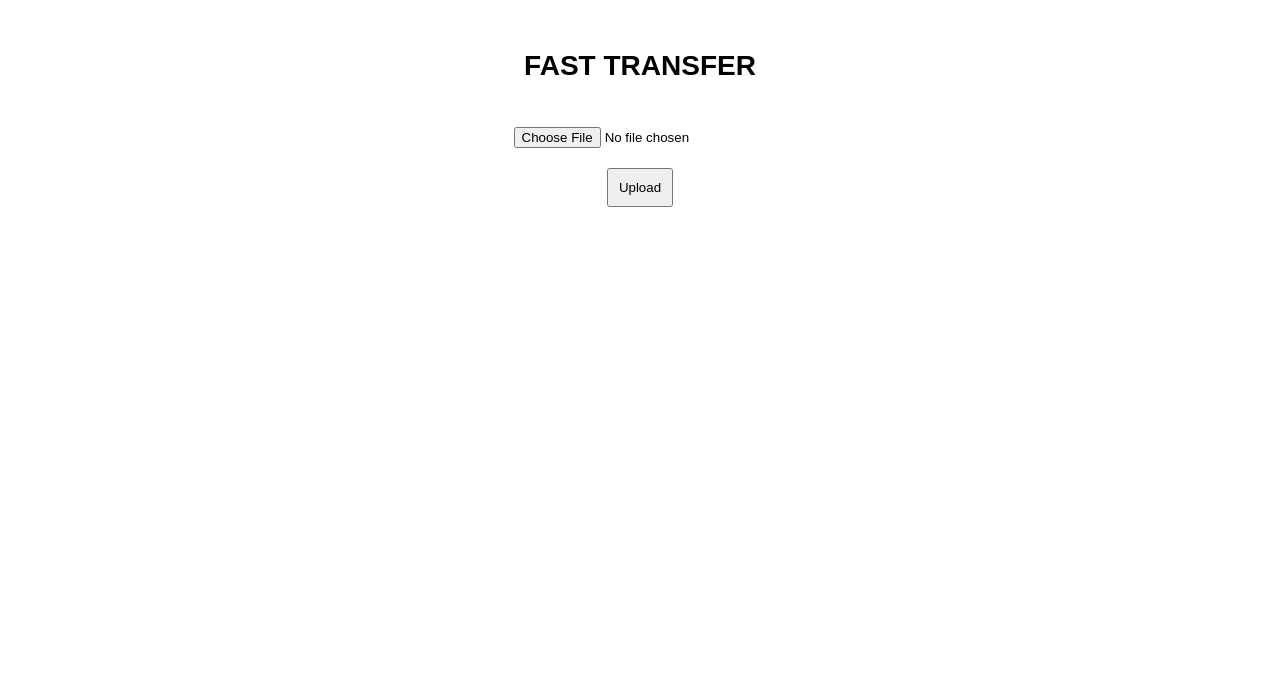
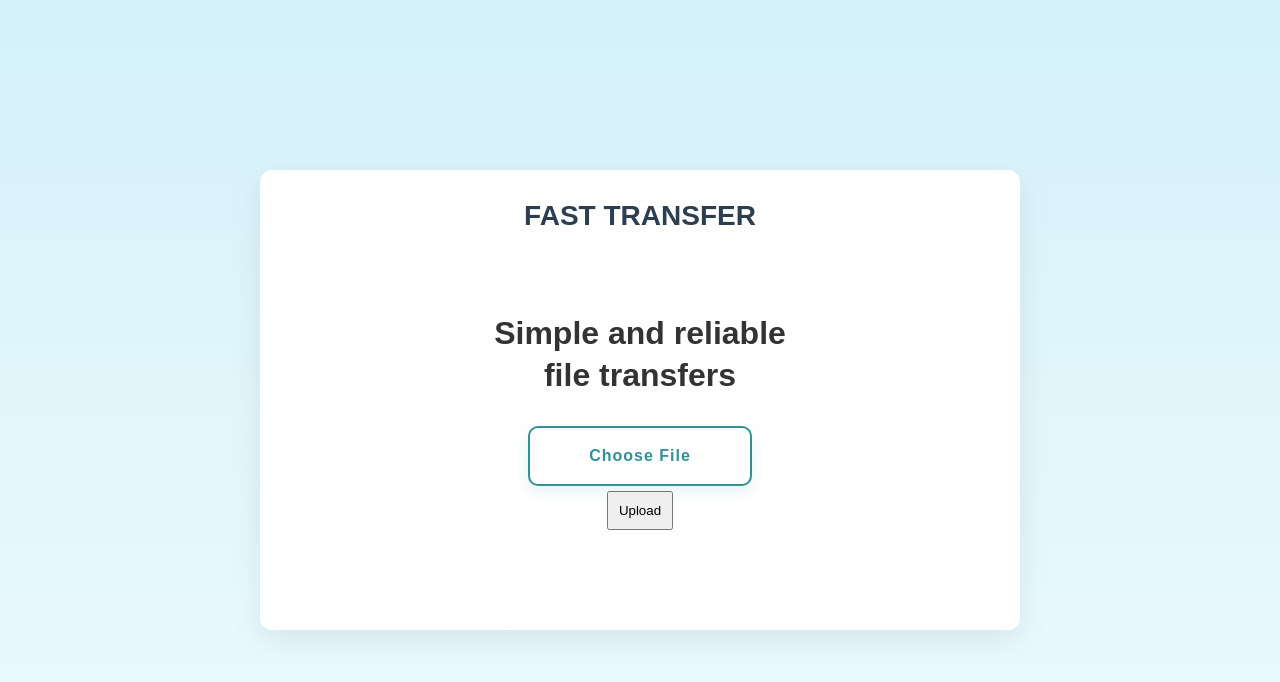
Before and after one commit to Alih2663/fast-transfer, a plain HTML site: page frontend/index.html in a window 1280 px wide. Drawn offline with Linux system fonts and the light colour scheme; files that its build step writes are made by us from their sources.

Commit message:
Ansible used  and frontend changed

```diff
--- a/frontend/design.css
+++ b/frontend/design.css
@@ -1,16 +1,54 @@
-h1 {
+
+body {
+    font-family: Arial, sans-serif;
+    margin: 0;
+    height: 100vh;
+    background: linear-gradient(to bottom, #d4f1f9, #ecfbfd);
+    display: flex;
+    align-items: center;
+    justify-content: center;
     text-align: center;
-  margin: 20px 0 0 0;
-  font-size: 28px;
 }
 
 .center {
     display: flex;
     flex-direction: column;
     align-items: center;
+    background-color: #ffffff;
+    width: 90%;
+    max-width: 700px;
+    min-height: 400px;
+    padding: 30px;
+    border-radius: 12px;
+    box-shadow: 0 10px 30px rgba(0,0,0,0.08);
+    justify-content: flex-start;
+}
+
+
+h1 {
+    text-align: center;
+    margin: 0 0 30px 0;
+    font-size: 28px;
+    color: #2c3e50;
+}
+h2 {
+    text-align: center;
+    font-size: 32px;
+    color: #333;
+    margin-bottom: 30px;
+    line-height: 1.3;
+}
+
+
+#form-wrapper {
+    display: flex;
+    flex-direction: column;
+    align-items: center;
     justify-content: center;
-  margin-top: 30px;
+    flex-grow: 1;
+    width: 100%;
 }
+
 
 .upload-box {
     display: inline-flex;
@@ -29,6 +67,7 @@ h1 {
     font-size: 16px;
     user-select: none;
     text-decoration: none;
+    transition: all 0.3s ease;
 }
 
 .upload-box:hover {
@@ -40,16 +79,12 @@ h1 {
 .upload-box:active { transform: translateY(-1px); }
 .upload-box:focus { outline: 3px solid rgba(49,145,151,0.12); }
 
-body {
-  font-family: Arial, sans-serif;
-  text-align: center;
-  margin-top: 50px;
-}
 
 form {
     display: flex;
     flex-direction: column;
     align-items: center;
+    margin-bottom: 20px;
 }
 
 input, button {
--- a/frontend/index.html
+++ b/frontend/index.html
@@ -14,13 +14,15 @@
             const form = document.getElementById('upload-form');
             const linkContainer = document.getElementById("link-container");
 
+            const mainTitle = document.querySelector('#form-wrapper h2');
+
             if (!file) {
-      alert("Please select file");
+                alert("Choose a file");
                 return;
             }
 
             uploadButton.disabled = true;
-    uploadButton.textContent = "Uploading...";
+            uploadButton.textContent = "Loading....";
 
             const formData = new FormData();
             formData.append("file", file);
@@ -36,6 +38,7 @@
                     const downloadPageLink = `${window.location.origin}${data.share_url}`;
 
                     form.style.display = "none";
+                    if (mainTitle) mainTitle.style.display = "none";
 
                     linkContainer.innerHTML = `
                         <h3>Download Link:</h3>
@@ -43,7 +46,7 @@
                         <button onclick="copyLink()">Copy</button>
                     `;
                 } else {
-        alert("Upload failed!");
+                    alert("Upload Failed!");
                     uploadButton.disabled = false;
                     uploadButton.textContent = "Upload";
                 }
@@ -62,23 +65,31 @@
             alert("Link copied: " + linkInput.value);
         }
     </script>
-
-
 </head>
 <body>
 
+    <div class="center">
+
         <h1>FAST TRANSFER</h1>
-<div class="center">
+
+        <div id="form-wrapper">
+
+             <h2>Simple and reliable<br>file transfers</h2>
+
              <form id="upload-form" onsubmit="uploadFile(event)">
-    <input type="file" name="file" id="actual-btn" required />
+                <input type="file" name="file" id="actual-btn" required style="display: none;" />
+
+                <label for="actual-btn" class="upload-box">
+                   Choose File
+                </label>
+
                 <button type="submit">Upload</button>
             </form>
 
             <div id="link-container"></div>
         </div>
 
-
-  <div id="link-container"></div>
+    </div>
 
 </body>
 </html>
```
Also changed, not shown: 2 other files. Lines whose indentation alone changed are shown as unchanged.
